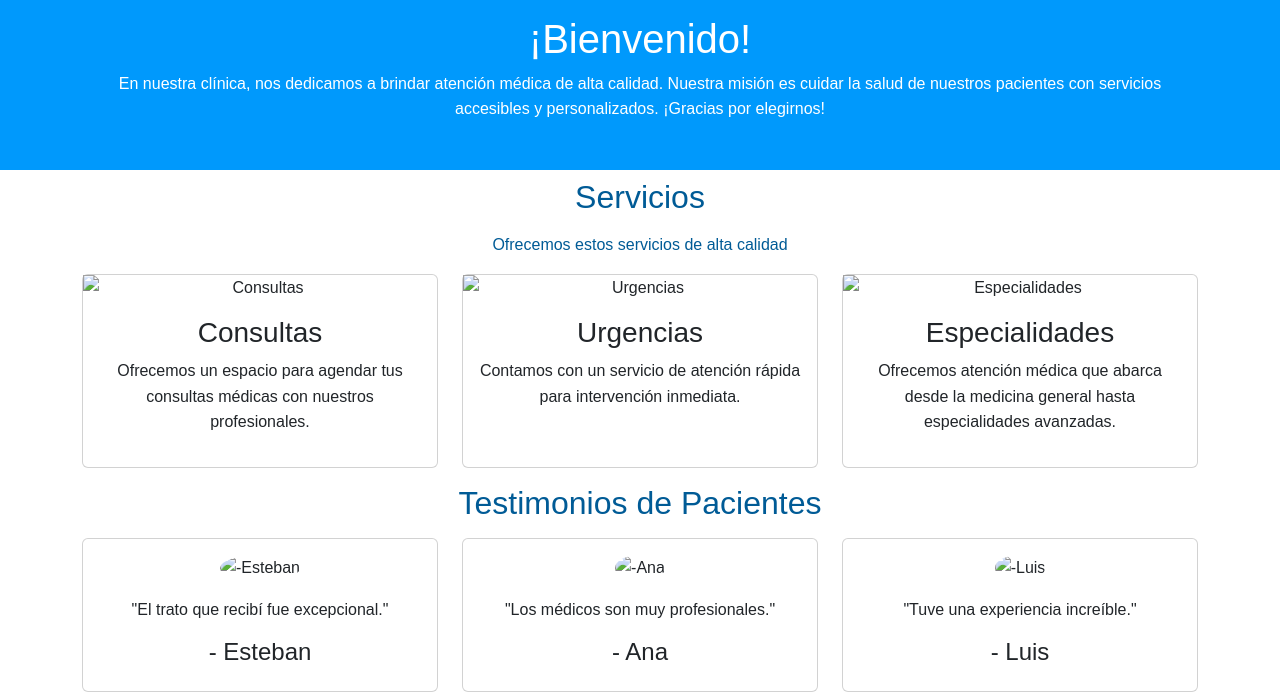
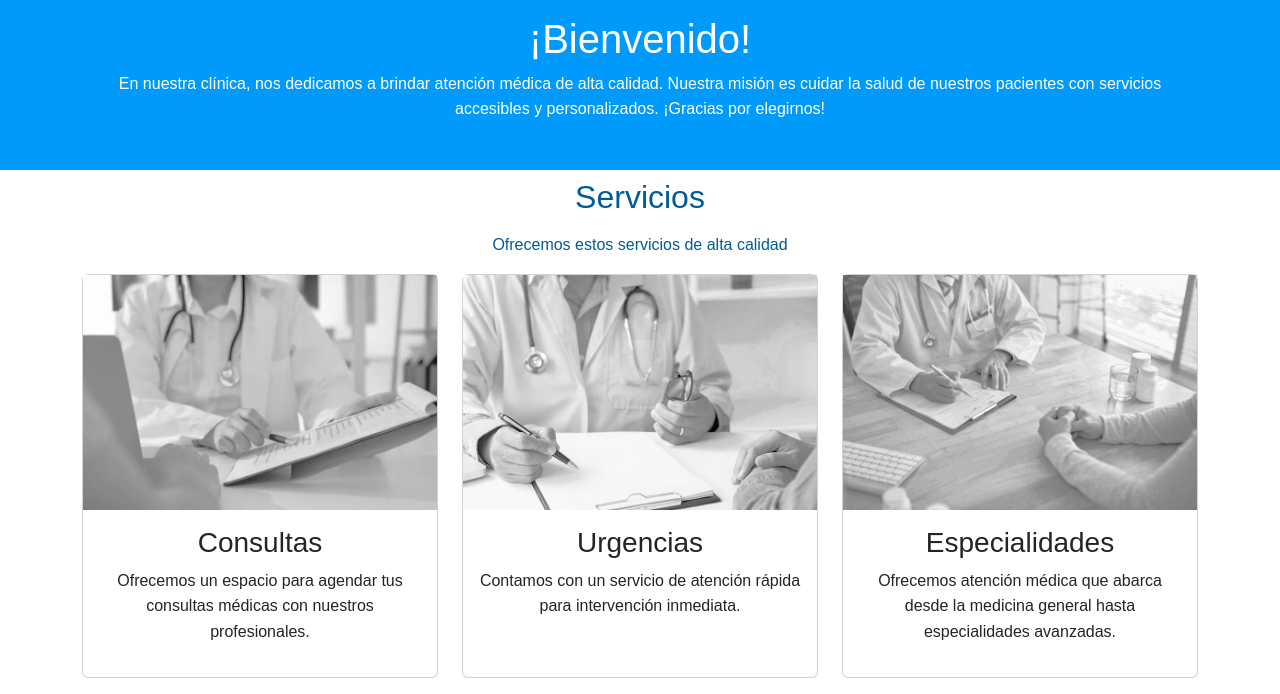
Before and after one commit to maraloaven/evaluacion-m2-ejercicio-practico-4, a website: page index.html in a window 1280 px wide. Shown: the part 123-817 px from the top of the page. Drawn offline with nearby package versions, Linux system fonts and the light colour scheme; files that its build step writes are made by us from their sources; the site is published under a folder, as on GitHub Pages, so addresses that start at the root find nothing.

Commit message:
actualizado rutas imagenes

```diff
--- a/index.html
+++ b/index.html
@@ -50,7 +50,7 @@
             <div class="row g-4">
                 <div class="col-12 col-lg-4">
                     <div class="card h-100">
-                        <img src="/images/ser1.jpg" alt="Consultas">
+                        <img src="./images/ser1.jpg" alt="Consultas">
                         <div class="card-body">
                             <h3>Consultas</h3>
                             <p>Ofrecemos un espacio para agendar tus consultas médicas con nuestros profesionales.</p>
@@ -60,7 +60,7 @@
 
                 <div class="col-12 col-lg-4">
                     <div class="card h-100">
-                        <img src="/images/ser2.jpg" alt="Urgencias">
+                        <img src="./images/ser2.jpg" alt="Urgencias">
                         <div class="card-body">
                             <h3>Urgencias</h3>
                             <p>Contamos con un servicio de atención rápida para intervención inmediata.</p>
@@ -70,7 +70,7 @@
 
                 <div class="col-12 col-lg-4">
                     <div class="card h-100">
-                        <img src="/images/ser3.jpg" alt="Especialidades">
+                        <img src="./images/ser3.jpg" alt="Especialidades">
                         <div class="card-body">
                             <h3>Especialidades</h3>
                             <p>Ofrecemos atención médica que abarca desde la medicina general hasta especialidades avanzadas.</p>
@@ -87,7 +87,7 @@
                 <div class="col-12 col-md-6 col-lg-4">
                     <div class="card h-100 text-center">
                         <div class="card-body">
-                            <img src="/images/pac1.jpg" class="rounded-circle mb-3" alt="-Esteban" width="50">
+                            <img src="./images/pac1.jpg" class="rounded-circle mb-3" alt="-Esteban" width="50">
                             <p>"El trato que recibí fue excepcional."</p>
                             <h4>- Esteban</h4>
                         </div>
@@ -97,7 +97,7 @@
                 <div class="col-12 col-md-6 col-lg-4">
                     <div class="card h-100 text-center">
                         <div class="card-body">
-                            <img src="/images/pac2.jpg" class="rounded-circle mb-3" alt="-Ana" width="50">
+                            <img src="./images/pac2.jpg" class="rounded-circle mb-3" alt="-Ana" width="50">
                             <p>"Los médicos son muy profesionales."</p>
                             <h4>- Ana</h4>
                         </div>
@@ -107,7 +107,7 @@
                 <div class="col-12 col-md-6 col-lg-4">
                     <div class="card h-100 text-center">
                         <div class="card-body">
-                            <img src="/images/pac3.jpg" class="rounded-circle mb-3" alt="-Luis" width="50">
+                            <img src="./images/pac3.jpg" class="rounded-circle mb-3" alt="-Luis" width="50">
                             <p>"Tuve una experiencia increíble."</p>
                             <h4>- Luis</h4>
                         </div>
```
Also changed, not shown: equipo-medico.html (+4 -4 lines).
